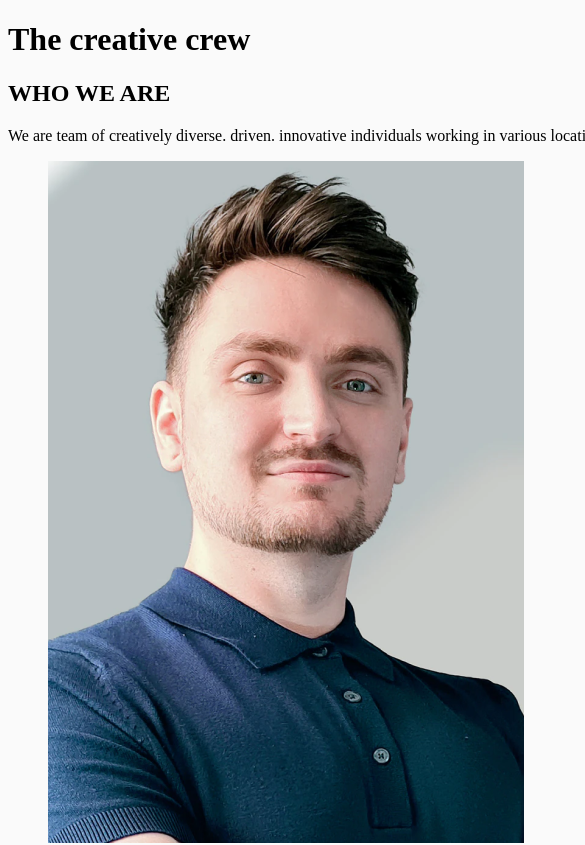
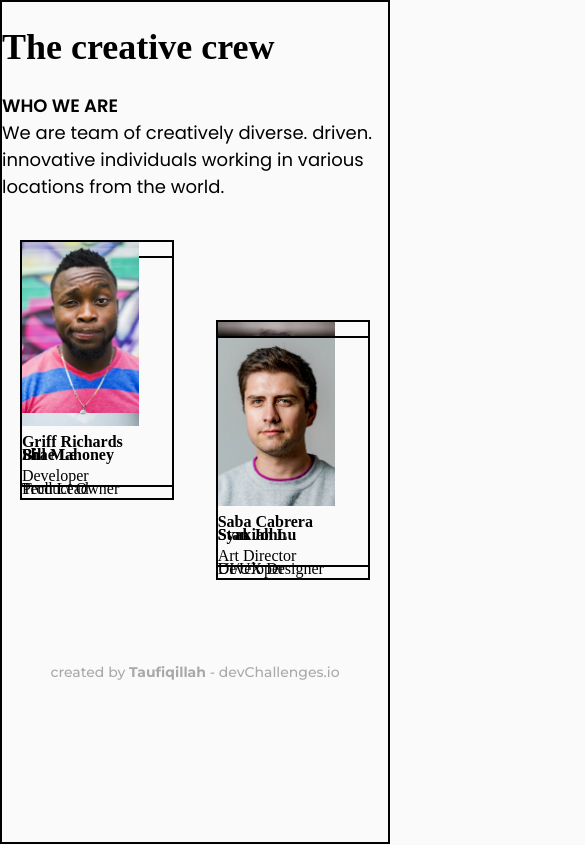
Before and after one commit to sapto09/my-team-page-master, a plain HTML site: page index.html in a window 390 px wide. Shown: the top 845 px of the page, 585 px wide, since content can reach past the window. Drawn offline with Linux system fonts and the light colour scheme.

Commit message:
trying to style body element and its children header : 100% main :50% (responsiveness still waiting to style) footer:10%

```diff
--- a/assets/style/style.css
+++ b/assets/style/style.css
@@ -2,9 +2,122 @@
 @import url('https://fonts.googleapis.com/css2?family=Montserrat:ital,wght@0,400;0,500;0,700;1,400&display=swap');
 /* font-family: PT serrif; || font-family:poppins; */
 @import url('https://fonts.googleapis.com/css2?family=PT+Serif:wght@400;700&family=Poppins:wght@400;600&display=swap');
+* {
+    box-sizing: border-box;
+}
+h1,h2,h3,h4,h5,h6 {
+    font-size: 16px;
+}
+html {
+    height: 100%;
 
+}
 body {
-    height: 1489px;
-    width: 1440px;
+    min-height: 100vh;
     background-color: #FAFAFA;
+    border: 2px solid black;
+    margin: 0;
 }
+
+header {
+    width: 100%;
+    margin: 5%  auto;
+    display: flex;
+    justify-content: space-evenly;
+    align-items: flex-start;
+}
+h1 {
+    font-family: pt serrif;
+    width: 278px;
+    font-size: 2.25rem;
+}
+.tagline {
+    font-family: poppins;
+    width: 370px;
+    text-align: start;
+}
+
+.tagline h2,.tagline p {
+    font-size: 1.125rem;
+}
+
+/* main */
+main {
+    width: 100%;
+
+}
+
+.pertama, .kedua {
+    display: flex;
+    justify-content: center;
+    align-items: flex-start;
+}
+
+.tengah {
+    margin-top:10% ;
+}
+
+figure {
+    width: 20%;
+    border: 2px solid black;
+}
+figure img {
+    width: 78%;
+}
+
+/* footer */
+footer {
+    width: 100%;
+    margin-top: 10%;
+    font-family: 'Montserrat';
+    font-style: normal;
+    font-weight: 500;
+    font-size: 14px;
+    line-height: 17px;
+    /* identical to box height */
+
+    text-align: center;
+
+    color: #A9A9A9;
+}
+
+
+
+
+
+
+
+
+@media screen and (max-width:775px) {
+    header {
+        display: block;
+    }
+    .tagline p {
+        margin-top: -4%;
+    }
+
+    .pertama,.kedua {
+        display: block;
+        position: relative;
+    }
+    figure {
+        position: absolute;
+        width: 40%;
+    }
+    .tengah {
+        margin-top: 0;
+    }
+    .kiri {
+        right: 45%;
+        top: 20px;
+    }
+    .kanan {
+        left: 45%;
+        top: 100px;
+    }
+
+    footer {
+        margin-top:120%;
+    }
+
+}
--- a/index.html
+++ b/index.html
@@ -10,22 +10,24 @@
 <body>
     <header>
         <h1>The creative crew</h1>
-        <h2>WHO WE ARE</h2>
-        <p>We are team of creatively diverse.  driven.  innovative individuals working in various locations from the world.</p>
+        <div class="tagline">
+            <h2>WHO WE ARE</h2>
+            <p>We are team of creatively diverse.  driven.  innovative individuals working in various locations from the world.</p>
+        </div>
     </header>
     <main>
         <div class="pertama">
-            <figure>
+            <figure class="kiri">
                 <img src="assets/img/photo1.png" alt="bill mahoney">
                 <h3>Bill Mahoney</h3>
                 <figcaption>Product Owner</figcaption>
             </figure>
-            <figure class="tengah">
+            <figure class="tengah kanan">
                 <img src="assets/img/photo2.png" alt="Saba Cabrera">
                 <h3>Saba Cabrera</h3>
                 <figcaption>Art Director</figcaption>
             </figure>
-            <figure>
+            <figure class="kiri">
                 <img src="assets/img/photo3.png" alt="Shae Le">
                 <h3>Shae Le</h3>
                 <figcaption>Tech Lead</figcaption>
@@ -33,17 +35,17 @@
         </div>
 
         <div class="kedua">
-            <figure>
+            <figure class="kanan">
                 <img src="assets/img/photo4.png" alt="Syakiah Lu">
                 <h3>Syakiah Lu</h3>
                 <figcaption>UI/UX Designer</figcaption>
             </figure>
-            <figure class="tengah">
-                <img src="assets/img/photo5.png" alt="Griff Richard">
-                <h3>Griff Richard</h3>
-                <figcaption>Deeloper</figcaption>
+            <figure class="tengah kiri">
+                <img src="assets/img/photo5.png" alt="Griff Richards">
+                <h3>Griff Richards</h3>
+                <figcaption>Developer</figcaption>
             </figure>
-            <figure>
+            <figure class="kanan">
                 <img src="assets/img/photo6.png" alt="Stan John">
                 <h3>Stan John</h3>
                 <figcaption>Developer</figcaption>
```
